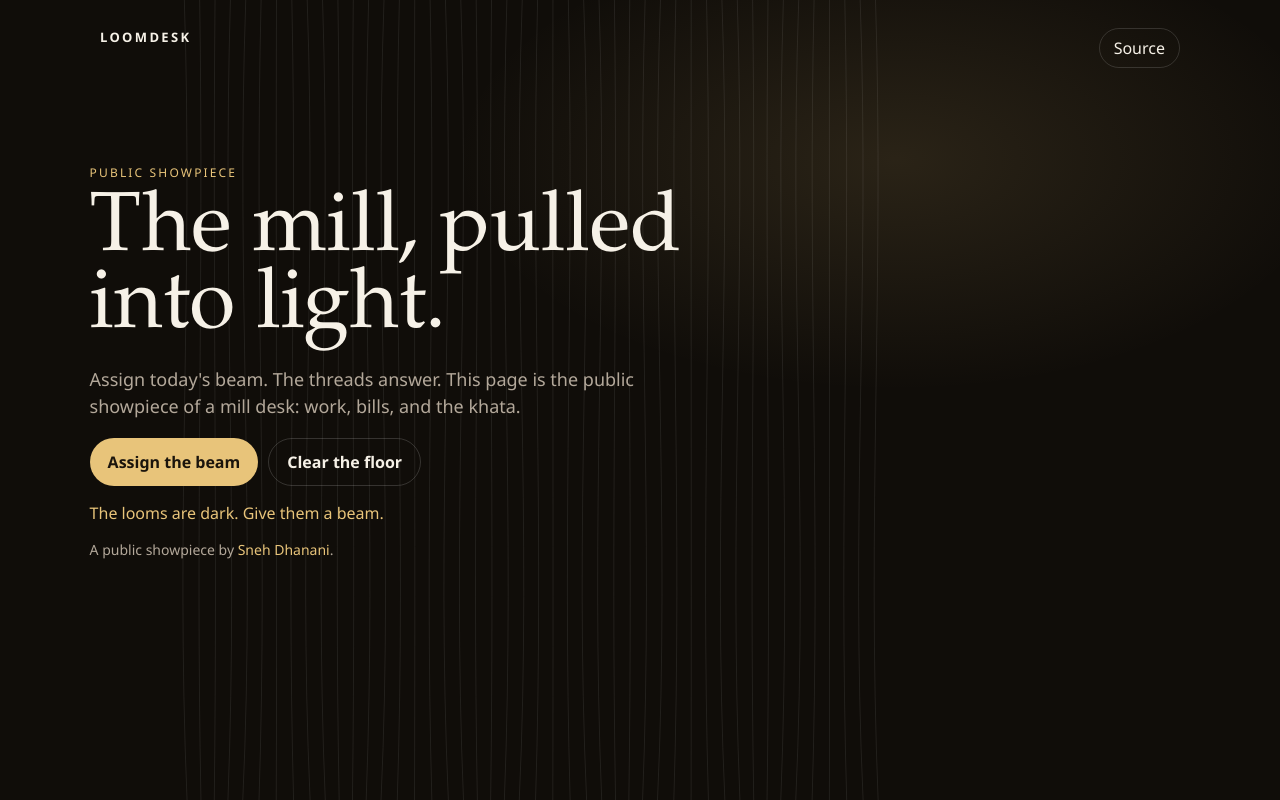
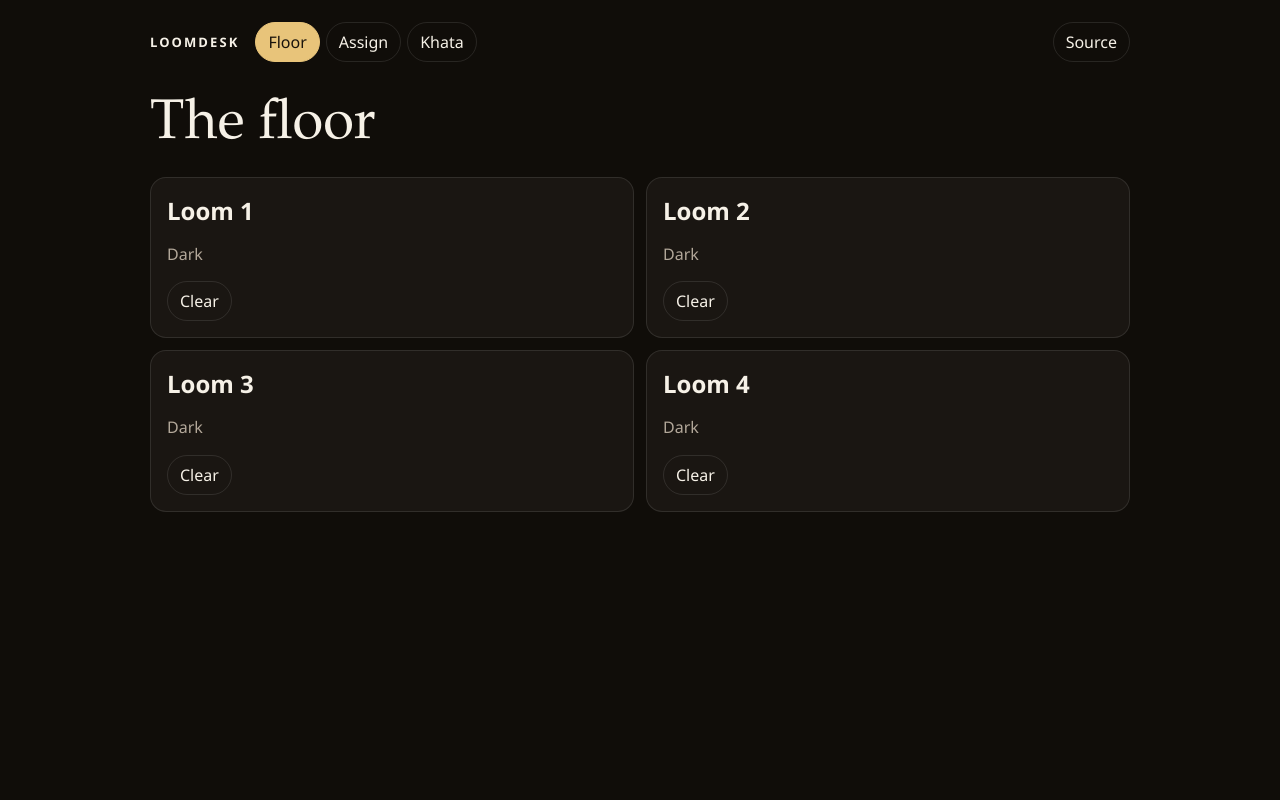
Before and after one commit to DhananiSneh/loomdesk, a website with bundled scripts: page index.html in a window 1280 px wide. Built offline with nearby package versions, Linux system fonts and the light colour scheme.

Commit message:
Turn LoomDesk into a floor, assign, and khata app.

```diff
--- a/index.html
+++ b/index.html
@@ -3,81 +3,46 @@
 <head>
   <meta charset="utf-8">
   <meta name="viewport" content="width=device-width, initial-scale=1">
-  <title>LoomDesk — the mill, in light</title>
-  <meta name="description" content="LoomDesk is a web product for a textile mill: assign the day's work, collect bills, and keep the khata. This page is a public showpiece.">
+  <title>LoomDesk</title>
+  <meta name="description" content="A mill desk for the web. Assign beams to looms and keep a khata. Records stay in this browser.">
   <link rel="stylesheet" href="styles.css">
 </head>
 <body>
-  <canvas id="warp" aria-hidden="true"></canvas>
   <header class="top">
-    <a class="mark" href="#mill">LoomDesk</a>
+    <a class="mark" href="./">LoomDesk</a>
+    <nav class="nav">
+      <button type="button" data-view="floor" class="is-on">Floor</button>
+      <button type="button" data-view="assign">Assign</button>
+      <button type="button" data-view="khata">Khata</button>
+    </nav>
     <a class="ghost" href="https://github.com/DhananiSneh/loomdesk">Source</a>
   </header>
-  <main id="mill">
-    <p class="eyebrow">Public showpiece</p>
-    <h1>The mill, pulled into light.</h1>
-    <p class="lede">Assign today's beam. The threads answer. This page is the public showpiece of a mill desk: work, bills, and the khata.</p>
-    <div class="actions">
-      <button type="button" id="assign">Assign the beam</button>
-      <button type="button" id="clear" class="quiet">Clear the floor</button>
-    </div>
-    <p class="status" id="status" role="status">The looms are dark. Give them a beam.</p>
-    <p class="by">A public showpiece by <a href="https://github.com/DhananiSneh">Sneh Dhanani</a>.</p>
+  <main>
+    <section id="floor" class="view">
+      <h1>The floor</h1>
+      <div id="floor-grid" class="grid"></div>
+    </section>
+    <section id="assign" class="view" hidden>
+      <h1>Assign a beam</h1>
+      <form id="assign-form">
+        <select id="loom" name="loom" aria-label="Loom"></select>
+        <input name="beam" required maxlength="80" placeholder="Beam" aria-label="Beam">
+        <input name="worker" maxlength="80" placeholder="Worker" aria-label="Worker">
+        <button type="submit">Light the loom</button>
+      </form>
+    </section>
+    <section id="khata" class="view" hidden>
+      <h1>Khata</h1>
+      <p class="total">Open balance <strong id="total">₹ 0</strong></p>
+      <form id="khata-form">
+        <input name="party" required maxlength="80" placeholder="Party" aria-label="Party">
+        <input name="amount" required type="number" step="1" placeholder="Amount" aria-label="Amount">
+        <input name="note" maxlength="120" placeholder="Note" aria-label="Note">
+        <button type="submit">Add line</button>
+      </form>
+      <ul id="khata-list"></ul>
+    </section>
   </main>
-  <script>
-    const canvas = document.getElementById("warp");
-    const ctx = canvas.getContext("2d");
-    const status = document.getElementById("status");
-    let width = 0;
-    let height = 0;
-    let lit = 0;
-    let pointer = 0.5;
-    const threads = 46;
-
-    function resize() {
-      const dpr = Math.min(window.devicePixelRatio || 1, 2);
-      width = window.innerWidth;
-      height = window.innerHeight;
-      canvas.width = Math.floor(width * dpr);
-      canvas.height = Math.floor(height * dpr);
-      canvas.style.width = width + "px";
-      canvas.style.height = height + "px";
-      ctx.setTransform(dpr, 0, 0, dpr, 0, 0);
-    }
-
-    function draw() {
-      ctx.clearRect(0, 0, width, height);
-      for (let i = 0; i < threads; i++) {
-        const x = (width * 0.42) + ((i - threads / 2) * (width * 0.012));
-        const on = i < lit;
-        const sway = Math.sin(i * 0.7 + pointer * 4) * 10;
-        ctx.beginPath();
-        ctx.moveTo(x, 0);
-        ctx.bezierCurveTo(x + sway, height * 0.35, x - sway, height * 0.65, x + sway * 0.3, height);
-        ctx.strokeStyle = on ? "rgba(232, 196, 122, 0.85)" : "rgba(255,255,255,0.08)";
-        ctx.lineWidth = on ? 1.6 : 1;
-        ctx.stroke();
-      }
-      if (!window.matchMedia("(prefers-reduced-motion: reduce)").matches) {
-        requestAnimationFrame(draw);
-      }
-    }
-
-    window.addEventListener("pointermove", (event) => {
-      pointer = event.clientX / Math.max(width, 1);
-    });
-    document.getElementById("assign").addEventListener("click", () => {
-      lit = Math.min(threads, lit + 8);
-      const beams = Math.ceil(lit / 8);
-      status.textContent = beams + (beams === 1 ? " beam is on the floor." : " beams are on the floor.");
-    });
-    document.getElementById("clear").addEventListener("click", () => {
-      lit = 0;
-      status.textContent = "The looms are dark. Give them a beam.";
-    });
-    window.addEventListener("resize", resize);
-    resize();
-    draw();
-  </script>
+  <script type="module" src="js/app.js"></script>
 </body>
 </html>
--- /dev/null
+++ b/js/app.js
@@ -0,0 +1,83 @@
+import { addKhata, assignBeam, clearLoom, khataTotal } from "./model.js";
+import { load, save } from "./store.js";
+
+let state = load();
+const floor = document.querySelector("#floor-grid");
+const khataList = document.querySelector("#khata-list");
+const total = document.querySelector("#total");
+const assign = document.querySelector("#assign-form");
+const khataForm = document.querySelector("#khata-form");
+const loomSelect = document.querySelector("#loom");
+
+function show(name) {
+  document.querySelectorAll(".view").forEach((view) => {
+    view.hidden = view.id !== name;
+  });
+  document.querySelectorAll(".nav button").forEach((button) => {
+    button.classList.toggle("is-on", button.dataset.view === name);
+  });
+}
+
+function render() {
+  loomSelect.innerHTML = "";
+  floor.innerHTML = "";
+  state.looms.forEach((loom) => {
+    const option = document.createElement("option");
+    option.value = loom.id;
+    option.textContent = loom.name;
+    loomSelect.appendChild(option);
+
+    const card = document.createElement("article");
+    card.className = loom.lit ? "loom lit" : "loom";
+    const title = document.createElement("h2");
+    title.textContent = loom.name;
+    const line = document.createElement("p");
+    line.textContent = loom.lit ? loom.beam + (loom.worker ? " · " + loom.worker : "") : "Dark";
+    const clear = document.createElement("button");
+    clear.type = "button";
+    clear.className = "quiet";
+    clear.textContent = "Clear";
+    clear.disabled = !loom.lit;
+    clear.addEventListener("click", () => {
+      state.looms = state.looms.map((item) => item.id === loom.id ? clearLoom(item) : item);
+      save(state);
+      render();
+    });
+    card.append(title, line, clear);
+    floor.appendChild(card);
+  });
+
+  khataList.innerHTML = "";
+  state.khata.forEach((entry) => {
+    const row = document.createElement("li");
+    row.textContent = entry.party + " · ₹ " + entry.amount + (entry.note ? " · " + entry.note : "");
+    khataList.appendChild(row);
+  });
+  total.textContent = "₹ " + khataTotal(state.khata);
+}
+
+document.querySelectorAll(".nav button").forEach((button) => {
+  button.addEventListener("click", () => show(button.dataset.view));
+});
+
+assign.addEventListener("submit", (event) => {
+  event.preventDefault();
+  const data = new FormData(assign);
+  state.looms = state.looms.map((loom) => loom.id === data.get("loom") ? assignBeam(loom, { beam: data.get("beam"), worker: data.get("worker") }) : loom);
+  save(state);
+  assign.reset();
+  render();
+  show("floor");
+});
+
+khataForm.addEventListener("submit", (event) => {
+  event.preventDefault();
+  const data = new FormData(khataForm);
+  state.khata = addKhata(state.khata, { party: data.get("party"), note: data.get("note"), amount: data.get("amount") });
+  save(state);
+  khataForm.reset();
+  render();
+});
+
+render();
+show("floor");
--- /dev/null
+++ b/js/model.js
@@ -0,0 +1,27 @@
+export function createLoom(name) {
+  const clean = String(name || "").trim();
+  if (!clean) throw new Error("A loom needs a name");
+  return { id: Math.random().toString(36).slice(2, 10), name: clean, beam: "", worker: "", lit: false };
+}
+
+export function assignBeam(loom, { beam, worker }) {
+  const cleanBeam = String(beam || "").trim();
+  if (!cleanBeam) throw new Error("A beam needs a name");
+  return { ...loom, beam: cleanBeam, worker: String(worker || "").trim(), lit: true };
+}
+
+export function clearLoom(loom) {
+  return { ...loom, beam: "", worker: "", lit: false };
+}
+
+export function addKhata(entries, { party, note, amount }) {
+  const cleanParty = String(party || "").trim();
+  const value = Number(amount);
+  if (!cleanParty) throw new Error("A khata line needs a party");
+  if (!Number.isFinite(value)) throw new Error("Amount must be a number");
+  return [{ id: Math.random().toString(36).slice(2, 10), party: cleanParty, note: String(note || "").trim(), amount: value }, ...entries];
+}
+
+export function khataTotal(entries) {
+  return entries.reduce((sum, entry) => sum + entry.amount, 0);
+}
--- /dev/null
+++ b/js/store.js
@@ -0,0 +1,28 @@
+import { createLoom } from "./model.js";
+
+const KEY = "loomdesk.v1";
+
+export function load() {
+  const raw = localStorage.getItem(KEY);
+  if (!raw) return seed();
+  try {
+    const parsed = JSON.parse(raw);
+    if (!parsed || !Array.isArray(parsed.looms) || !Array.isArray(parsed.khata)) return seed();
+    return parsed;
+  } catch {
+    return seed();
+  }
+}
+
+export function save(state) {
+  localStorage.setItem(KEY, JSON.stringify(state));
+}
+
+function seed() {
+  const state = {
+    looms: [createLoom("Loom 1"), createLoom("Loom 2"), createLoom("Loom 3"), createLoom("Loom 4")],
+    khata: [],
+  };
+  save(state);
+  return state;
+}
--- /dev/null
+++ b/package.json
@@ -0,0 +1,6 @@
+{
+  "name": "loomdesk",
+  "private": true,
+  "type": "module",
+  "scripts": { "test": "node --test" }
+}
--- a/styles.css
+++ b/styles.css
@@ -3,78 +3,66 @@
   --text: #f6f1e7;
   --muted: #b3a89a;
   --gold: #e8c47a;
+  --line: rgba(255,255,255,.1);
 }
-
 * { box-sizing: border-box; }
-html, body { margin: 0; min-height: 100%; }
 body {
+  margin: 0;
+  min-height: 100vh;
   color: var(--text);
-  background:
-    radial-gradient(800px 420px at 70% 20%, rgba(232, 196, 122, 0.12), transparent 55%),
-    var(--ink);
+  background: var(--ink);
   font-family: "Segoe UI", system-ui, sans-serif;
 }
-#warp { position: fixed; inset: 0; z-index: 0; }
-.top, main { position: relative; z-index: 1; }
-.top {
-  width: min(1080px, calc(100% - 40px));
-  margin: 0 auto;
-  padding: 28px 0 0;
-  display: flex;
-  justify-content: space-between;
+a { color: inherit; text-decoration: none; }
+.top, main { width: min(980px, calc(100% - 32px)); margin-inline: auto; }
+.top { display: flex; gap: 16px; align-items: center; padding: 22px 0; }
+.mark { letter-spacing: .16em; text-transform: uppercase; font-size: 13px; font-weight: 700; }
+.nav { display: flex; gap: 6px; margin-right: auto; }
+button, input, select { font: inherit; }
+.nav button, .quiet {
+  background: transparent;
+  color: var(--text);
+  border: 1px solid var(--line);
+  border-radius: 999px;
+  padding: 8px 12px;
+  cursor: pointer;
 }
-.mark {
+.nav button.is-on { background: var(--gold); color: #1a140c; border-color: var(--gold); }
+.ghost { border: 1px solid var(--line); border-radius: 999px; padding: 8px 12px; }
+h1 { font-family: Palatino, Georgia, serif; font-weight: 500; font-size: 56px; margin: 8px 0 18px; }
+.grid { display: grid; grid-template-columns: repeat(2, 1fr); gap: 12px; }
+.loom, form, .total, #khata-list {
+  background: #1a1612;
+  border: 1px solid var(--line);
+  border-radius: 16px;
+}
+.loom { padding: 16px; }
+.loom.lit { border-color: rgba(232,196,122,.7); box-shadow: inset 0 0 0 1px rgba(232,196,122,.25); }
+.loom h2 { margin: 0 0 6px; }
+.loom p { color: var(--muted); min-height: 1.4em; }
+form { display: grid; gap: 8px; padding: 16px; }
+input, select {
+  background: #100d09;
   color: var(--text);
-  text-decoration: none;
-  letter-spacing: 0.18em;
-  text-transform: uppercase;
-  font-size: 13px;
-  font-weight: 650;
+  border: 1px solid var(--line);
+  border-radius: 12px;
+  padding: 12px;
 }
-.ghost, button, .by a { font: inherit; }
-.ghost {
-  color: var(--text);
-  text-decoration: none;
-  border: 1px solid rgba(255,255,255,.14);
-  border-radius: 999px;
-  padding: 8px 14px;
-}
-main {
-  width: min(640px, calc(100% - 40px));
-  margin: 12vh auto 64px 7vw;
-}
-.eyebrow {
-  color: var(--gold);
-  letter-spacing: 0.18em;
-  text-transform: uppercase;
-  font-size: 12px;
-}
-h1 {
-  margin: 10px 0 0;
-  font-family: Palatino, Georgia, serif;
-  font-weight: 500;
-  font-size: clamp(48px, 7vw, 84px);
-  line-height: 0.92;
-}
-.lede { color: var(--muted); font-size: 18px; line-height: 1.5; max-width: 36rem; }
-.actions { display: flex; gap: 10px; flex-wrap: wrap; }
-button {
+form button, .quiet { justify-self: start; }
+form button {
   border: 0;
   border-radius: 999px;
-  padding: 12px 18px;
+  padding: 12px 16px;
   background: var(--gold);
   color: #1a140c;
-  font-weight: 650;
+  font-weight: 700;
   cursor: pointer;
 }
-button.quiet {
-  background: transparent;
-  color: var(--text);
-  border: 1px solid rgba(255,255,255,.16);
+.total { padding: 14px 16px; color: var(--muted); }
+#khata-list { list-style: none; padding: 8px 16px 16px; margin: 12px 0 0; }
+#khata-list li { padding: 10px 0; border-top: 1px solid var(--line); }
+@media (max-width: 700px) {
+  .top { flex-wrap: wrap; }
+  .grid { grid-template-columns: 1fr; }
+  h1 { font-size: 40px; }
 }
-.status { min-height: 1.4em; color: var(--gold); }
-.by { color: var(--muted); font-size: 14px; }
-.by a { color: var(--gold); text-decoration: none; }
-@media (max-width: 800px) {
-  main { margin-left: auto; margin-right: auto; }
-}
```
Also changed, not shown: test/model.test.js (added, +16 -0 lines), .github/workflows/test.yml (added), README.md, images/loom.png (added), images/preview.png (added).
